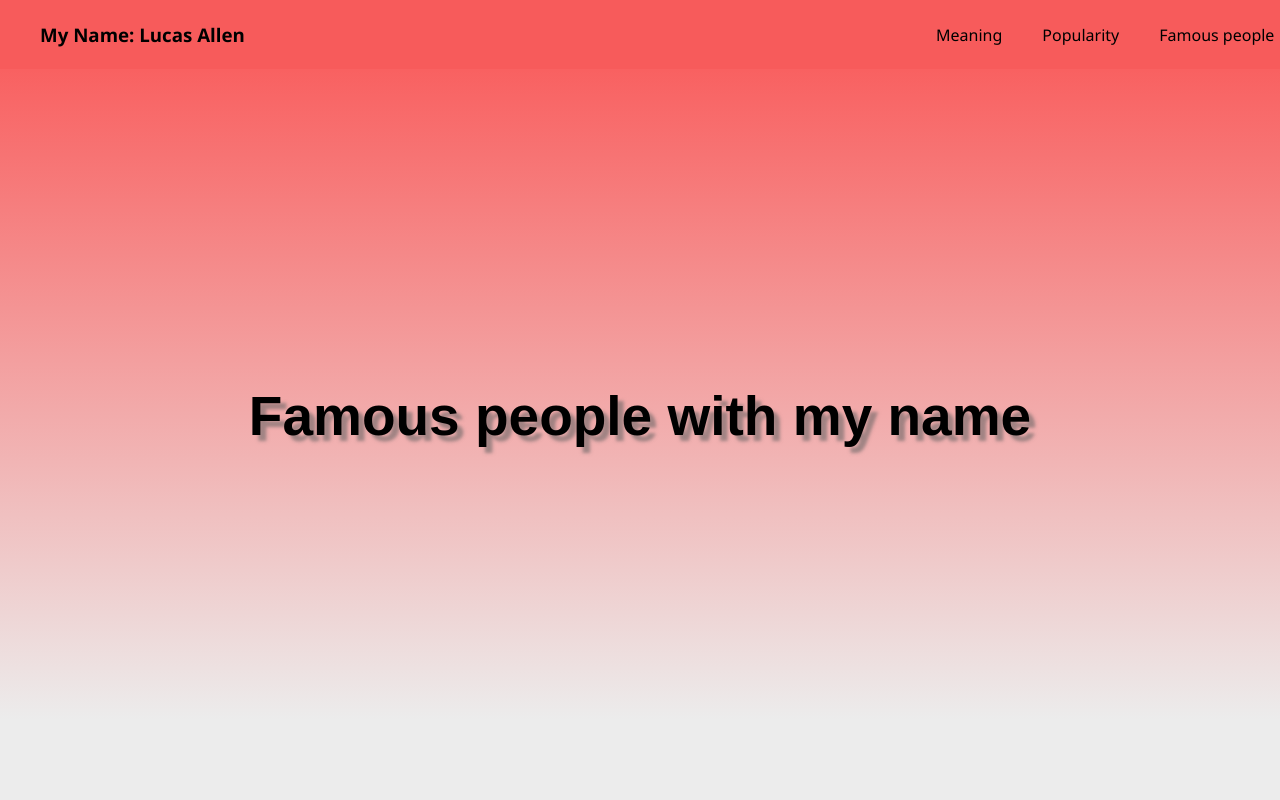
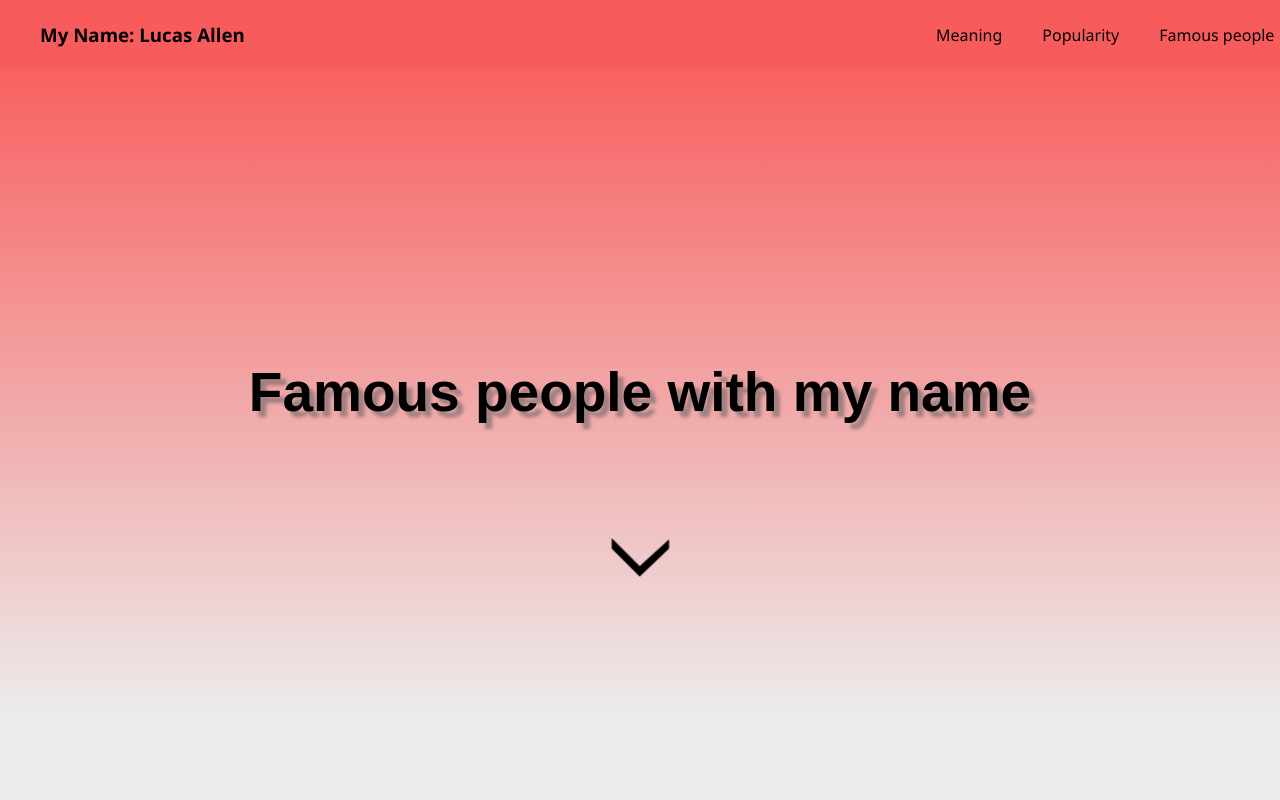
Before and after one commit to MyName-Lucas/MyName-Lucas, a plain HTML site: page famous.html in a window 1280 px wide. Shown: the top 800 px of the page. Drawn offline with Linux system fonts and the light colour scheme.

Commit message:
Add files via upload
I added a cool arrow SVG with bounce loop

```diff
--- a/famous.html
+++ b/famous.html
@@ -16,6 +16,12 @@
                         <h1 class="title">Famous people with my name</h1>
         <!-- this is the navigation -->
 
+
+                <!-- This is an sVG arrow, and I thought it would be nice touch to the website. -->
+                <a href="#main" id="arrow">
+                    <!--?xml version="1.0" encoding="UTF-8" standalone="no"?--><!-- Generator: Gravit.io --><svg xmlns="http://www.w3.org/2000/svg" xmlns:xlink="http://www.w3.org/1999/xlink" style="isolation:isolate" viewBox="0 0 100 100" width="100pt" height="100pt"><defs><clipPath id="_clipPath_8p1D8SF1ivGH24BxOqLdsAyUqDIB2NpT"><rect width="100" height="100"></rect></clipPath></defs><g clip-path="url(#_clipPath_8p1D8SF1ivGH24BxOqLdsAyUqDIB2NpT)"><mask id="_mask_IO36ZFClcEPAdBBuRfFIJS0jMqmpCvu5"><path d=" M 29 35.5 L 50 56.5 L 72 36.5 L 72 43.5 L 50 64.5 L 29 43.5 L 29 35.5 Z " fill="white" stroke="none"></path></mask><path d=" M 29 35.5 L 50 56.5 L 72 36.5 L 72 43.5 L 50 64.5 L 29 43.5 L 29 35.5 Z " fill="none"></path><path d=" M 29 35.5 L 50 56.5 L 72 36.5 L 72 43.5 L 50 64.5 L 29 43.5 L 29 35.5 Z " fill="none" mask="url(#_mask_IO36ZFClcEPAdBBuRfFIJS0jMqmpCvu5)" vector-effect="non-scaling-stroke" class="fill" stroke-width="8" stroke="rgb(0,0,0)" stroke-linejoin="miter" stroke-linecap="square" stroke-miterlimit="3" style="stroke: black;"></path></g></svg>
+                  </a>
+
         <nav>
             <ul class="nav">
                 <h3><a href="index.html">My Name: Lucas Allen</a></h3>
@@ -25,7 +31,7 @@
             </ul>
         </nav>
         <!-- This is the list of famous people with my name. First item-->
-        <div class="list">
+        <div class="list" id="main">
             <div class="grid">
                 <div>
                     <h2>Lucas Bryant(1978 - </h2>
--- a/styles.css
+++ b/styles.css
@@ -119,7 +119,7 @@ body, html {
     margin:auto;
     position: absolute;
     width:100%;
-    top: 50%;
+    top: 47%;
     z-index: 1;
     font-size: 55px;
 }
@@ -156,3 +156,33 @@ audio::-webkit-media-controls-play-button,
      background-color: rgb(236, 236, 236);
      color: rgb(236, 236, 236);
      }
+
+
+
+
+
+
+
+
+/* This is code for SVG arrow. IT WAS FROM MY OLD CODE */
+
+
+@keyframes bounce{
+    0%{ transform: translateY(0); }
+    25%{ transform: translateY(-5px);}
+    50%{transform: translateY(8px);}
+    75%{ transform: translateY(-8px); }
+    100%{transform: translateY(0);}
+
+}
+
+.fill{animation: bounce 2s infinite;}
+#arrow{
+    text-align:center;
+    margin:auto;
+    position: absolute;
+    width:100%;
+    top: 60%;
+    z-index: 1;
+    font-size: 55px;
+}
```
Also changed, not shown: index.html (+10 -1 lines), popularity.html (+9 -1 lines).
